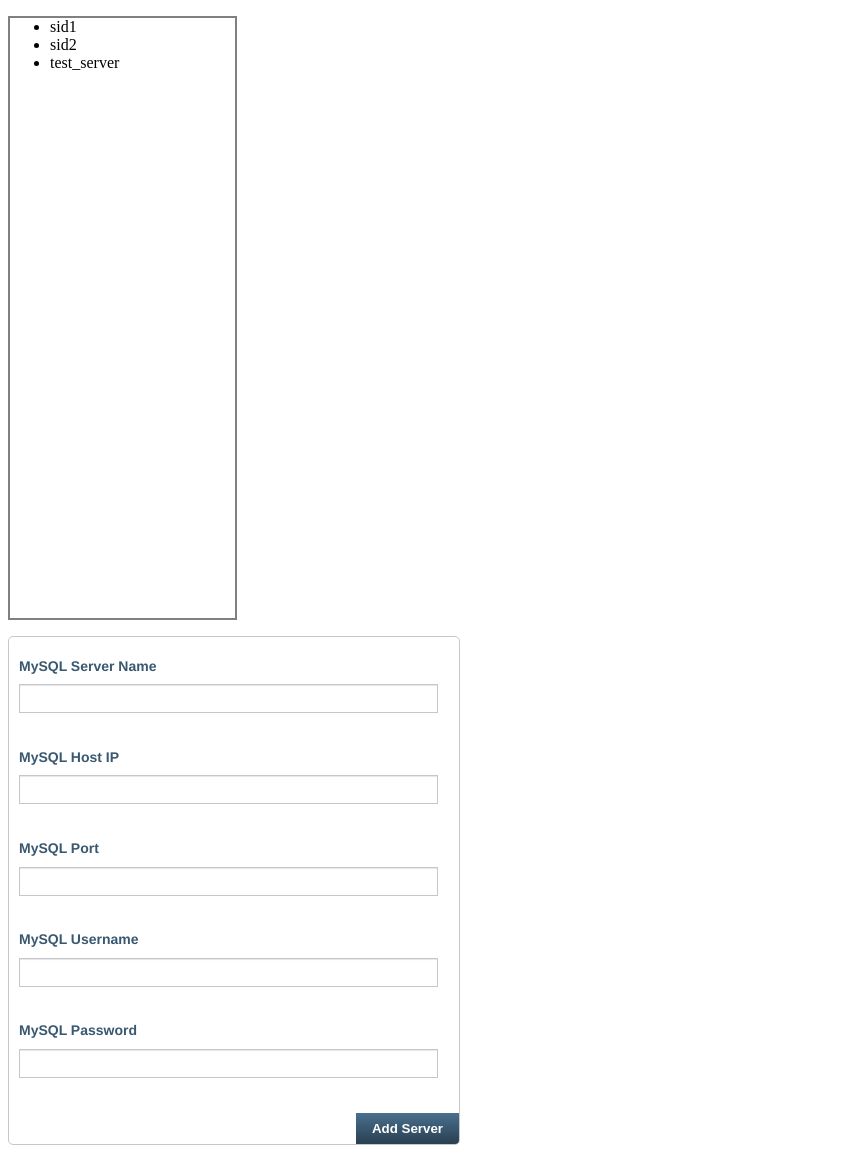
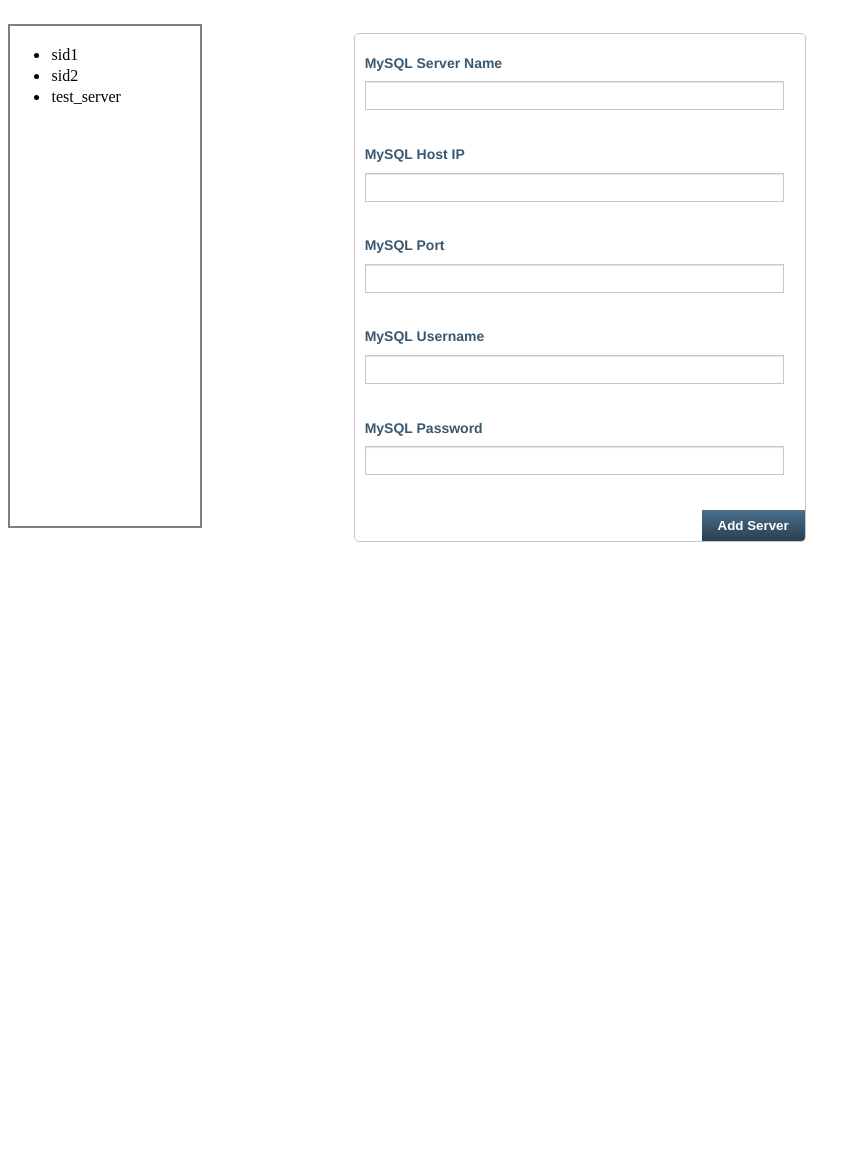
Before and after one commit to Siddhant-Tyagi/MyPy, a Django app: page /mypy/add_server/ in a window 1280 px wide. Shown: the whole page, without its empty margins (0-861 px from the left). After the commit the page ends 542 px from the top, so only its background shows below. Run offline with Django 3.2, Linux system fonts and the light colour scheme; data comes from the database, SQL or seed files in the repository; both versions use the stored data as it was after the commit.

Commit message:
fixed the server_listing on add server page

```diff
--- a/mypy_app/views.py
+++ b/mypy_app/views.py
@@ -22,8 +22,12 @@
             #if the connection to MySQL server fails, delete this entry from the sqlite db
             if "successful" not in adding_server_msg:
                 current_object.delete()
-            return render_to_response('mypy_app/add_server.html', {'form': form, \
-                    'add_server_info': adding_server_msg}, context)
+            return render_to_response('mypy_app/add_server.html',
+                    {
+                        'form': form,
+                        'add_server_info': adding_server_msg,
+                        'server_list': add_server.objects.all()\
+                        }, context)
         else:
             print form.errors
             adding_server_msg = ""
--- a/templates/mypy_app/add_server.html
+++ b/templates/mypy_app/add_server.html
@@ -8,7 +8,9 @@
 	font: 14px/1.4 "Helvetica Neue", Helvetica, Arial, sans-serif;
 	overflow: hidden;
 	width: 450px;
-	float: top;
+	float: left;
+	margin-top: 2%;
+	margin-left: 12%;
 }
 
 .label {
@@ -55,9 +57,10 @@
 
 <body>
 	{% if server_list %}
-	  <ul style="width: 185px; height: 600px; border: 2px solid gray; overflow-y: auto;">
+	  <ul style="width: 150px; height: 500px; border: 2px solid gray; overflow-y: auto; float: left;">
+          <br>
 	  {% for server in server_list %}
-	      <li>{{ server.mysql_server_name }}</li>
+	  <li style="padding: 1%;">{{ server.mysql_server_name }}</li>
 	  {% endfor %}
 	  </ul>
 	{% endif %}
```
Also changed, not shown: templates/mypy_app/index.html (+5 -7 lines), mypy_app.db, 14 other files.
